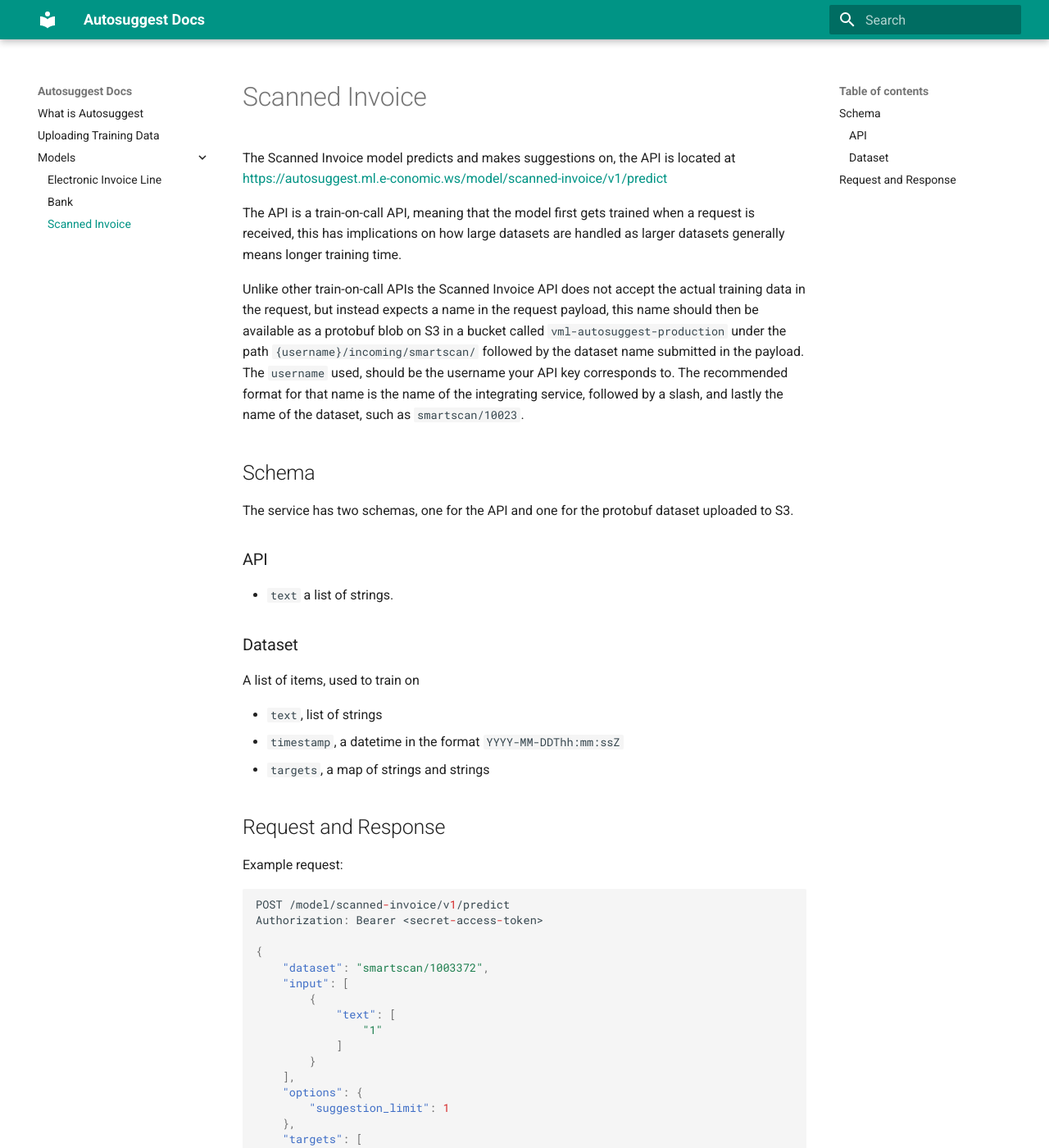
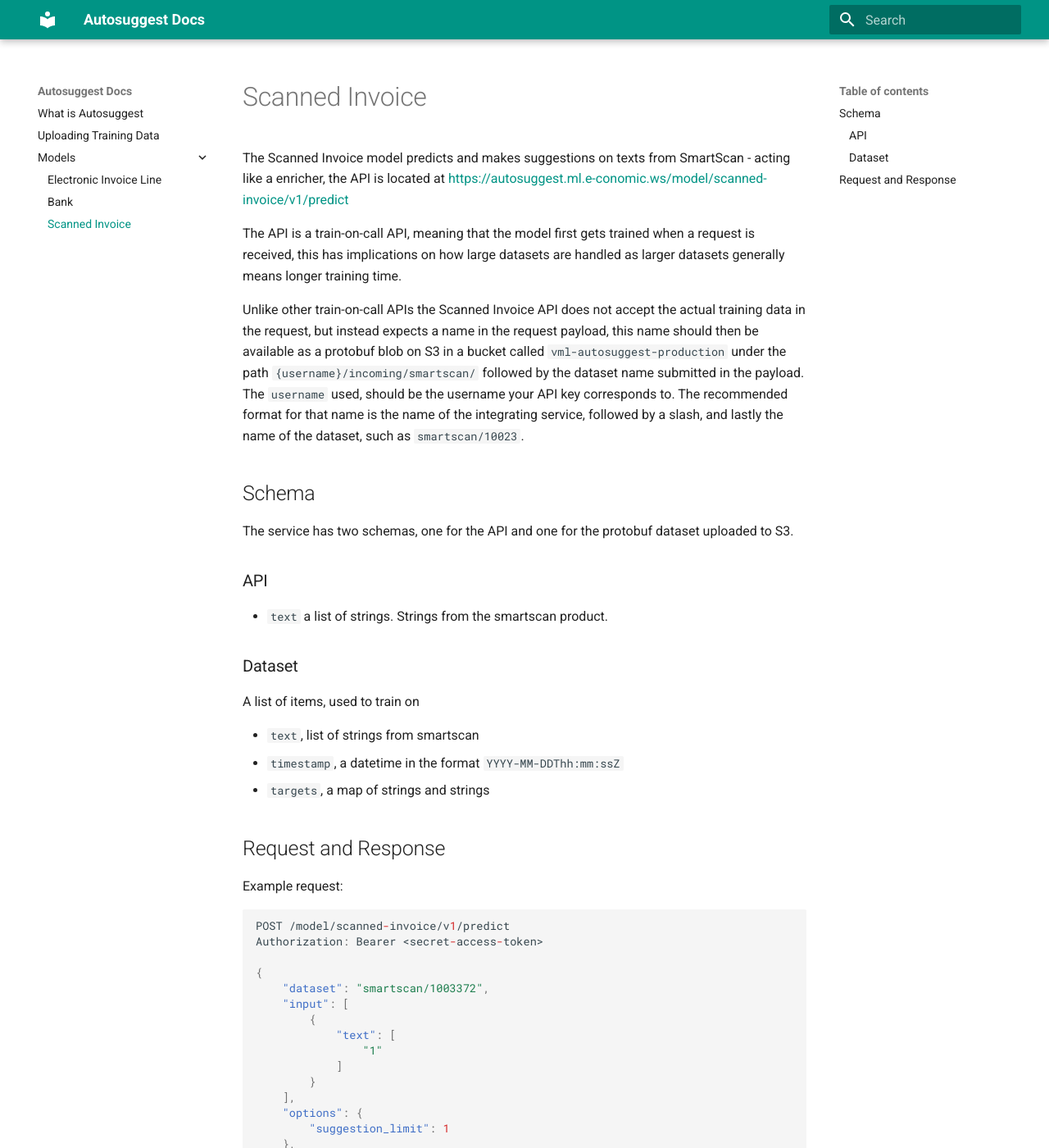
Before and after one commit to e-conomic/vml-docs, an MkDocs documentation site: the page built from docs/models/scanned-invoice.md, in a window 1280 px wide and 1400 px high. Shown: the whole window at 82% size. Built offline with MkDocs 1.6.1 and Material for MkDocs 9.7.7, drawn with Linux system fonts in a browser that asks for light colours.

Commit message:
Explained what the text fields are

```diff
--- a/docs/models/scanned-invoice.md
+++ b/docs/models/scanned-invoice.md
@@ -1,7 +1,7 @@
 Scanned Invoice
 ===============
 
-The Scanned Invoice model predicts and makes suggestions on, the API is located at [https://autosuggest.ml.e-conomic.ws/model/scanned-invoice/v1/predict](https://autosuggest.ml.e-conomic.ws/model/scanned-invoice/v1/predict)
+The Scanned Invoice model predicts and makes suggestions on texts from SmartScan - acting like a enricher, the API is located at [https://autosuggest.ml.e-conomic.ws/model/scanned-invoice/v1/predict](https://autosuggest.ml.e-conomic.ws/model/scanned-invoice/v1/predict)
 
 The API is a train-on-call API, meaning that the model first gets trained when a request is received, this has implications on how large datasets are handled as larger datasets generally means longer training time.
 
@@ -15,13 +15,13 @@
 
 ### API
 
-- `text` a list of strings.
+- `text` a list of strings. Strings from the smartscan product.
 
 ### Dataset
 
 A list of items, used to train on
 
-- `text`, list of strings
+- `text`, list of strings from smartscan
 - `timestamp`, a datetime in the format `YYYY-MM-DDThh:mm:ssZ`
 - `targets`, a map of strings and strings
 
```
